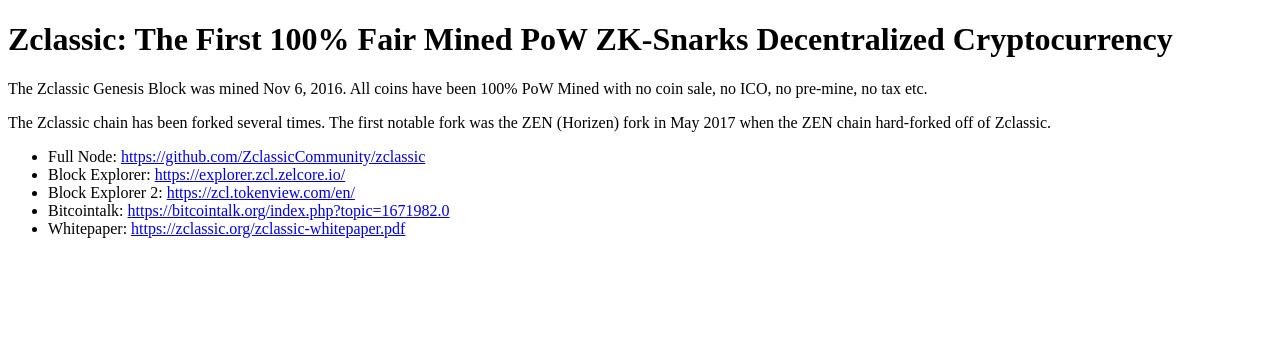
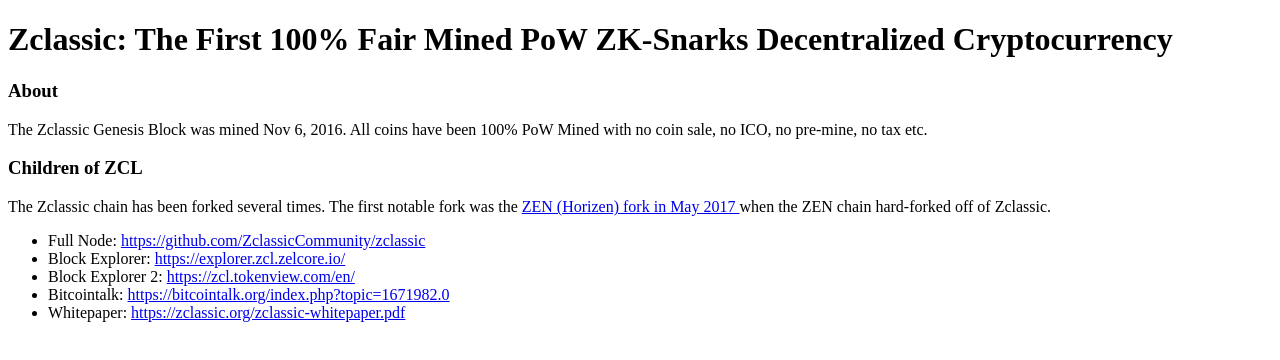
Before and after one commit to ZclassicCommunity/zclassicorg.github.io, a plain HTML site: page index.html in a window 1280 px wide. Drawn offline with Linux system fonts and the light colour scheme.

Commit message:
Update index.html

```diff
--- a/index.html
+++ b/index.html
@@ -3,12 +3,19 @@
 <body>
 <h1>Zclassic: The First 100% Fair Mined PoW ZK-Snarks Decentralized Cryptocurrency</h1>
 
+<h3>About</h3>
 <p>
 The Zclassic Genesis Block was mined Nov 6, 2016.  All coins have been 100% PoW Mined with no coin sale, no ICO, no pre-mine, no tax etc.
 </p>
 
+<h3>Children of ZCL</h3>
 <p>
-The Zclassic chain has been forked several times.  The first notable fork was the ZEN (Horizen) fork in May 2017 when the ZEN chain hard-forked off of Zclassic.
+
+  The Zclassic chain has been forked several times.  The first notable fork was the
+  <a href="https://blog.horizen.global/big-news-chain-split-from-zclassic-now-at-block-110000/">
+  ZEN (Horizen) fork in May 2017
+  </a>
+    when the ZEN chain hard-forked off of Zclassic.
 </p>
 <ul>
 
```
